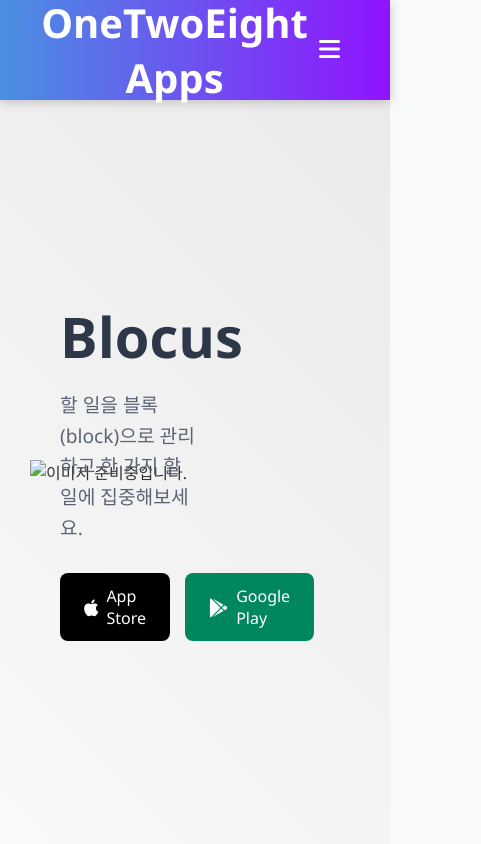
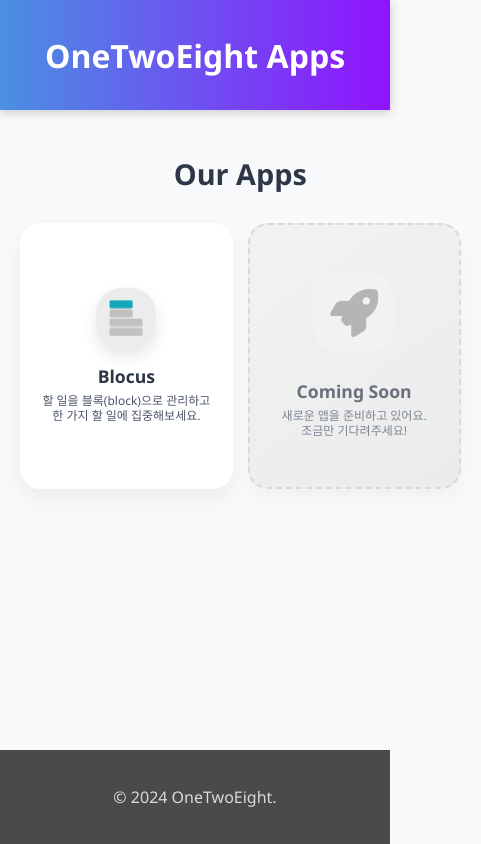
Before and after one commit to 128Apps/128apps.github.io, a plain HTML site: page index.html in a window 390 px wide. Shown: the top 844 px of the page, 481 px wide, since content can reach past the window. Drawn offline with Linux system fonts and the light colour scheme.

Commit message:
implement [] Layout, UI 변경

```diff
--- a/index.html
+++ b/index.html
@@ -5,76 +5,34 @@
     <meta name="viewport" content="width=device-width, initial-scale=1.0" />
     <link rel="stylesheet" href="styles.css" />
     <link rel="stylesheet" href="https://cdnjs.cloudflare.com/ajax/libs/font-awesome/6.0.0/css/all.min.css" />
-    <title>포트폴리오</title>
+    <link rel="icon" type="image/svg+xml" href="favicon.svg" />
+    <link rel="icon" type="image/png" href="favicon.png" />
+    <title>128 Apps</title>
   </head>
   <body>
     <header>
       <h1>OneTwoEight Apps</h1>
-      <div class="menu-container">
-        <button class="menu-icon" id="menuButton">
-          <i class="fas fa-bars"></i>
-        </button>
-        <div class="dropdown-menu" id="dropdownMenu">
-          <a href="#app1">Blocus</a>
-          <a href="#app2">Mindful Minutes</a>
-          <a href="#app3">Quick Scan</a>
-        </div>
-      </div>
     </header>
     <main id="main">
       <section class="portfolio" id="portfolio">
-        <div class="app-item" id="app1">
-          <div class="app-details">
-            <h3>Blocus</h3>
-            <p>할 일을 블록(block)으로 관리하고 한 가지 할 일에 집중해보세요.</p>
-            <div class="store-buttons">
-              <a href="#" class="store-button app-store-button">
-                <i class="fab fa-apple"></i>
-                App Store
-              </a>
-              <a href="#" class="store-button play-store-button">
-                <i class="fab fa-google-play"></i>
-                Google Play
-              </a>
+        <h2 class="section-title">Our Apps</h2>
+        <div class="app-grid">
+          <a href="#" class="app-card" id="app1">
+            <img src="app-icon-blocus.png" alt="Blocus 앱 아이콘" class="app-image" />
+            <div class="app-details">
+              <h3>Blocus</h3>
+              <p>할 일을 블록(block)으로 관리하고 한 가지 할 일에 집중해보세요.</p>
+            </div>
+          </a>
+          <div class="app-card coming-soon">
+            <div class="placeholder-circle">
+              <i class="fas fa-rocket"></i>
+            </div>
+            <div class="app-details">
+              <h3>Coming Soon</h3>
+              <p>새로운 앱을 준비하고 있어요.<br />조금만 기다려주세요!</p>
             </div>
           </div>
-          <img src="app-image1.png" alt="이미지 준비중입니다." class="app-image" />
-        </div>
-
-        <div class="app-item" id="app2">
-          <div class="app-details">
-            <h3>Mindful Minutes</h3>
-            <p>매일 5분의 명상으로 마음의 평화를 찾고 스트레스를 해소하세요.</p>
-            <div class="store-buttons">
-              <a href="#" class="store-button app-store-button">
-                <i class="fab fa-apple"></i>
-                App Store
-              </a>
-              <a href="#" class="store-button play-store-button">
-                <i class="fab fa-google-play"></i>
-                Google Play
-              </a>
-            </div>
-          </div>
-          <img src="app-image2.png" alt="이미지 준비중입니다." class="app-image" />
-        </div>
-
-        <div class="app-item" id="app3">
-          <div class="app-details">
-            <h3>Quick Scan</h3>
-            <p>스마트폰으로 문서를 스캔하고 PDF로 변환하여 언제 어디서나 관리하세요.</p>
-            <div class="store-buttons">
-              <a href="#" class="store-button app-store-button">
-                <i class="fab fa-apple"></i>
-                App Store
-              </a>
-              <a href="#" class="store-button play-store-button">
-                <i class="fab fa-google-play"></i>
-                Google Play
-              </a>
-            </div>
-          </div>
-          <img src="app-image3.png" alt="이미지 준비중입니다." class="app-image" />
         </div>
       </section>
     </main>
@@ -82,36 +40,6 @@
       <p>© <span id="currentYear"></span> OneTwoEight.</p>
     </footer>
     <script>
-      const menuButton = document.getElementById("menuButton");
-      const dropdownMenu = document.getElementById("dropdownMenu");
-      const headerHeight = document.querySelector('header').offsetHeight; // 헤더 높이
-
-      menuButton.addEventListener("click", () => {
-        dropdownMenu.classList.toggle("show");
-      });
-
-      window.addEventListener("click", (e) => {
-        if (!menuButton.contains(e.target)) {
-          dropdownMenu.classList.remove("show");
-        }
-      });
-
-      dropdownMenu.addEventListener("click", (e) => {
-        e.preventDefault();
-        if (e.target.tagName === "A") {
-          const targetId = e.target.getAttribute("href");
-          const targetElement = document.querySelector(targetId);
-          const elementPosition = targetElement.offsetTop - headerHeight;
-
-          window.scrollTo({
-            top: elementPosition,
-            behavior: 'smooth'
-          });
-
-          dropdownMenu.classList.remove("show");
-        }
-      });
-
       document.getElementById("currentYear").textContent = new Date().getFullYear();
     </script>
   </body>
--- a/styles.css
+++ b/styles.css
@@ -12,12 +12,11 @@
   background: linear-gradient(90deg, #4a90e2, #9013fe);
   color: #fff;
   padding: 20px 40px;
-  text-align: center;
   box-shadow: 0 2px 10px rgba(0, 0, 0, 0.2);
-  height: 60px;
+  height: 90px;
   display: flex;
   align-items: center;
-  justify-content: space-between;
+  justify-content: center;
   position: sticky;
   top: 0;
   z-index: 1000;
@@ -25,7 +24,7 @@
 
 h1 {
   margin: 0;
-  font-size: 2.5em;
+  font-size: 3em;
 }
 
 main {
@@ -35,77 +34,66 @@
 }
 
 .portfolio {
-  flex: 1;
+  padding: 40px 20px;
+  max-width: 1400px;
+  margin: 0 auto;
+}
+
+.app-grid {
+  display: grid;
+  grid-template-columns: repeat(4, 1fr);
+  gap: 40px;
+  padding: 20px;
+}
+
+.app-card {
+  background: white;
+  border-radius: 20px;
+  padding: 25px;
   display: flex;
   flex-direction: column;
+  align-items: center;
+  text-align: center;
+  box-shadow: 0 10px 20px rgba(0, 0, 0, 0.05);
+  transition: transform 0.3s ease, box-shadow 0.3s ease;
+  text-decoration: none;
+  cursor: pointer;
+  width: 100%;
+  box-sizing: border-box;
+  aspect-ratio: 0.9;
+  justify-content: center;
 }
 
-.app-item {
-  background: linear-gradient(45deg, #f9f9f9, #eaeaea);
-  color: #333;
-  padding: 40px 60px;
-  height: calc(100vh - 100px);
-  display: flex;
-  justify-content: space-between;
-  align-items: center;
-  position: relative;
-  box-sizing: border-box;
+.app-card:hover {
+  transform: translateY(-5px);
+  box-shadow: 0 15px 30px rgba(0, 0, 0, 0.1);
+}
+
+.app-image {
+  width: 80px;
+  height: 80px;
+  border-radius: 25px;
+  margin-bottom: 20px;
+  box-shadow: 0 8px 16px rgba(0, 0, 0, 0.1);
 }
 
 .app-details {
-  flex: 1;
-  max-width: 50%;
-  z-index: 2;
-  padding-top: 0;
+  width: 100%;
 }
 
 .app-details h3 {
-  font-size: 3.5em;
-  margin: 0 0 20px 0;
-  line-height: 1.2;
+  font-size: 1.5em;
+  margin: 10px 0;
   color: #2d3748;
+  transition: color 0.3s ease;
 }
 
 .app-details p {
-  font-size: 1.2em;
-  margin-bottom: 30px;
-  line-height: 1.6;
-  opacity: 0.9;
+  font-size: 0.9em;
+  line-height: 1.4;
   color: #4a5568;
-}
-
-.get-started-btn {
-  display: inline-block;
-  background: #00ffff;
-  color: #333;
-  padding: 15px 30px;
-  border-radius: 5px;
-  text-decoration: none;
-  font-weight: bold;
-  transition: background 0.3s ease;
-}
-
-.get-started-btn:hover {
-  background: #00e6e6;
-}
-
-.app-image {
-  width: 300px;
-  height: auto;
-  position: absolute;
-  right: 60px;
-  top: 50%;
-  transform: translateY(-50%);
-}
-
-.download-links {
-  display: flex;
-  flex-direction: column;
-  align-items: center;
-}
-
-.download-links a {
-  margin-top: 10px;
+  margin-bottom: 0;
+  transition: color 0.3s ease;
 }
 
 footer {
@@ -122,83 +110,215 @@
   color: rgba(255, 255, 255, 0.5);
 }
 
-.menu-container {
-  position: relative;
+@media (max-width: 1200px) {
+  .app-grid {
+    grid-template-columns: repeat(3, 1fr);
+    gap: 30px;
+  }
 }
 
-.menu-icon {
-  background: none;
-  border: none;
-  color: white;
-  font-size: 1.5em;
-  cursor: pointer;
-  padding: 10px;
+@media (max-width: 900px) {
+  .app-grid {
+    grid-template-columns: repeat(2, 1fr);
+    gap: 25px;
+  }
+
+  .app-card {
+    aspect-ratio: 0.85;
+    padding: 20px;
+  }
+
+  .app-image, .placeholder-circle {
+    width: 70px;
+    height: 70px;
+    margin-bottom: 15px;
+  }
+
+  .app-details h3 {
+    font-size: 1.3em;
+    margin: 8px 0;
+  }
+
+  .app-details p {
+    font-size: 0.85em;
+    line-height: 1.3;
+  }
 }
 
-.menu-icon:hover {
-  opacity: 0.8;
+@media (max-width: 768px) {
+  .portfolio {
+    padding: 20px 10px;
+  }
+
+  .app-grid {
+    gap: 20px;
+    padding: 10px;
+  }
+
+  .app-card {
+    padding: 20px;
+  }
+
+  header {
+    padding: 15px 20px;
+    gap: 15px;
+  }
+
+  .header-logo {
+    width: 40px;
+    height: 40px;
+  }
+
+  h1 {
+    font-size: 2.2em;
+  }
 }
 
-.dropdown-menu {
-  display: none;
-  position: absolute;
-  right: 0;
-  top: 100%;
-  background: white;
-  box-shadow: 0 2px 10px rgba(0, 0, 0, 0.1);
-  border-radius: 4px;
-  min-width: 200px;
-  z-index: 1000;
+@media (max-width: 480px) {
+  .app-grid {
+    grid-template-columns: repeat(2, 1fr);
+    gap: 15px;
+    padding: 10px;
+  }
+
+  .app-card {
+    aspect-ratio: 0.8;
+    padding: 15px;
+  }
+
+  .app-image, .placeholder-circle {
+    width: 60px;
+    height: 60px;
+    margin-bottom: 10px;
+  }
+
+  .app-details h3 {
+    font-size: 1.1em;
+    margin: 6px 0;
+  }
+
+  .app-details p {
+    font-size: 0.75em;
+    line-height: 1.2;
+    margin: 0 5px;
+  }
+
+  .placeholder-circle i {
+    font-size: 2em;
+  }
+
+  header {
+    padding: 10px 15px;
+    gap: 10px;
+  }
+
+  .header-logo {
+    width: 35px;
+    height: 35px;
+  }
+
+  h1 {
+    font-size: 2em;
+  }
 }
 
-.dropdown-menu.show {
-  display: block;
+@media (prefers-color-scheme: dark) {
+  .app-card {
+    background: #2d3748;
+  }
+
+  .app-card:hover {
+    background: #3a4a61;
+  }
+
+  .app-details h3 {
+    color: #fff;
+  }
+
+  .app-details p {
+    color: #cbd5e0;
+  }
+
+  .dropdown-menu {
+    background: #2d3748;
+  }
+
+  .dropdown-menu a {
+    color: #fff;
+    border-bottom-color: #4a5568;
+  }
 }
 
-.dropdown-menu a {
-  color: #333;
-  padding: 12px 16px;
-  text-decoration: none;
-  display: block;
-  text-align: left;
+.section-title {
+  text-align: center;
+  font-size: 2.5em;
+  color: #2d3748;
+  margin-bottom: 40px;
+  font-weight: 600;
 }
 
-.dropdown-menu a:hover {
-  background-color: #f5f5f5;
+/* 다크모드 대응 */
+@media (prefers-color-scheme: dark) {
+  .section-title {
+    color: #fff;
+  }
 }
 
-.store-buttons {
-  display: flex;
-  gap: 15px;
-  margin-top: 30px;
+/* 모바일 대응 */
+@media (max-width: 768px) {
+  .section-title {
+    font-size: 2em;
+    margin-bottom: 30px;
+  }
 }
 
-.store-button {
-  display: inline-flex;
-  align-items: center;
-  padding: 12px 24px;
-  border-radius: 8px;
-  text-decoration: none;
-  font-weight: 500;
-  transition: all 0.3s ease;
-  background: #333;
-  color: white;
+@media (max-width: 480px) {
+  .section-title {
+    font-size: 1.8em;
+    margin-bottom: 20px;
+  }
 }
 
-.store-button i {
-  margin-right: 8px;
-  font-size: 1.2em;
+.coming-soon {
+  opacity: 0.7;
+  cursor: default;
+  background: linear-gradient(145deg, #f0f0f0, #e6e6e6);
+  border: 2px dashed #ccc;
 }
 
-.store-button:hover {
-  transform: translateY(-2px);
-  box-shadow: 0 4px 8px rgba(0, 0, 0, 0.1);
+.coming-soon:hover {
+  transform: none;
+  box-shadow: 0 10px 20px rgba(0, 0, 0, 0.05);
 }
 
-.app-store-button {
-  background: #000;
+.placeholder-circle {
+  width: 80px;
+  height: 80px;
+  border-radius: 25px;
+  background: #f0f0f0;
+  display: flex;
+  align-items: center;
+  justify-content: center;
+  margin-bottom: 20px;
 }
 
-.play-store-button {
-  background: #01875f;
+.placeholder-circle i {
+  font-size: 3em;
+  color: #999;
 }
+
+/* 다크모드 대응 */
+@media (prefers-color-scheme: dark) {
+  .coming-soon {
+    background: linear-gradient(145deg, #2d3748, #2a3441);
+    border-color: #4a5568;
+  }
+
+  .placeholder-circle {
+    background: #2d3748;
+  }
+
+  .placeholder-circle i {
+    color: #718096;
+  }
+}
```
Also changed, not shown: app-icon-blocus.png (added), favicon.svg (added).
